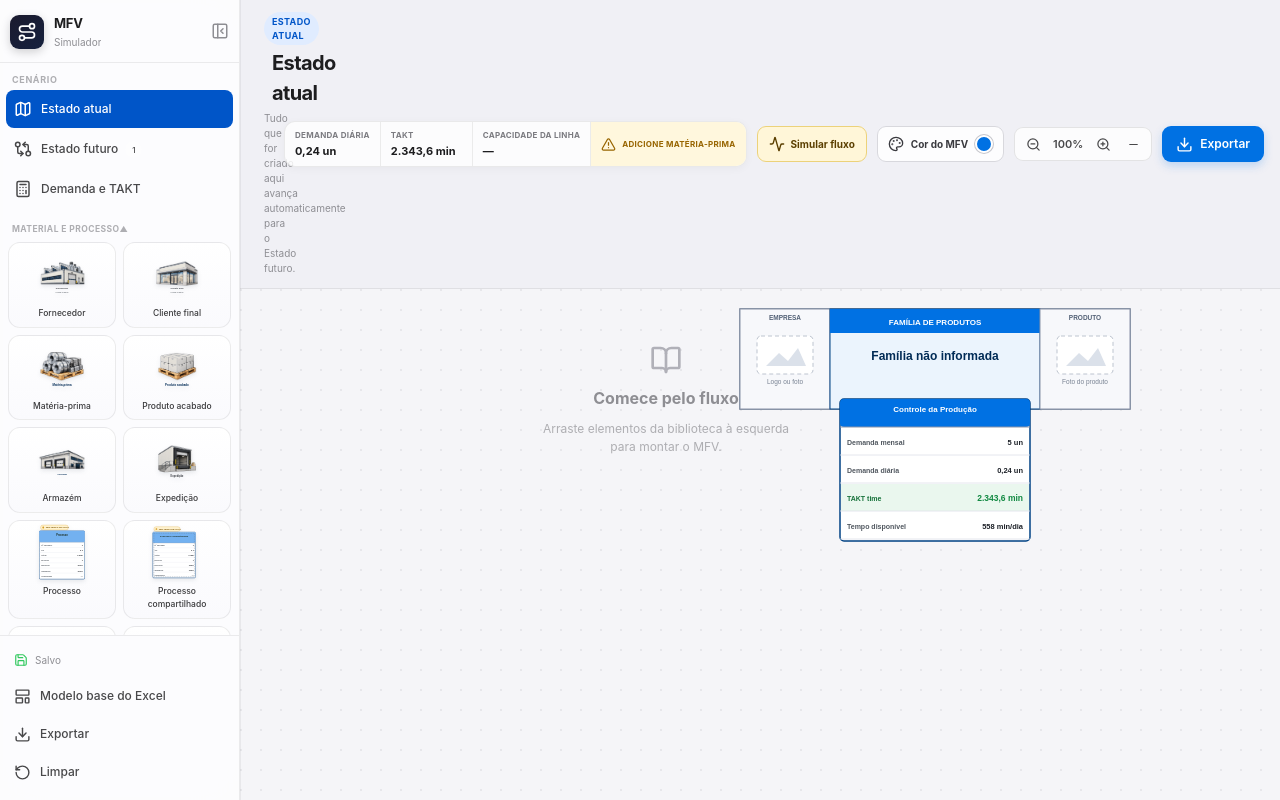
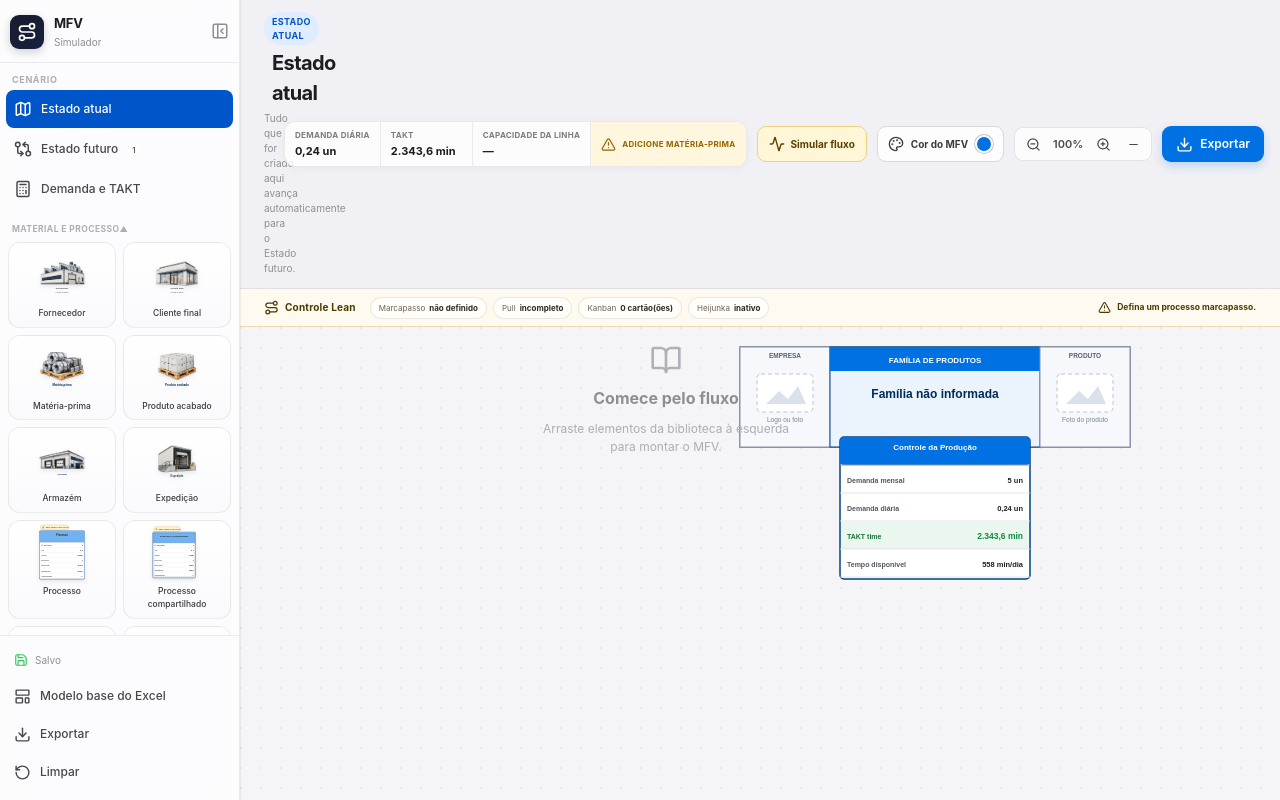
Before and after one commit to gustavodiaas/mfv-simulation, a React (Vite) app: page / in a window 1280 px wide. Built offline with nearby package versions, Linux system fonts and the light colour scheme.

Commit message:
feat: ativar controles de fluxo puxado

```diff
--- a/src/App.tsx
+++ b/src/App.tsx
@@ -110,6 +110,20 @@ function calculateProcessLoad(element: CanvasElement, dailyDemand: number, cumul
     : 0;
   const valid = cycleTime > 0;
   return { effectiveCycleSec, loadPercent, valid, overloaded: valid && loadPercent > 100, capacityPerDay, requiredInputPerDay };
+}
+
+function nearestProcess(marker: CanvasElement, processes: CanvasElement[]) {
+  if (!processes.length) return undefined;
+  const markerSize = elementDimensions(marker);
+  const markerCenter = { x: marker.x + markerSize.width / 2, y: marker.y + markerSize.height / 2 };
+  return processes.reduce((nearest, process) => {
+    const processSize = elementDimensions(process);
+    const distance = Math.hypot(
+      markerCenter.x - (process.x + processSize.width / 2),
+      markerCenter.y - (process.y + processSize.height / 2),
+    );
+    return !nearest || distance < nearest.distance ? { process, distance } : nearest;
+  }, undefined as { process: CanvasElement; distance: number } | undefined)?.process;
 }
 
 function calculateCanvasSimulation(canvas: CanvasState) {
@@ -155,6 +169,30 @@ function calculateCanvasSimulation(canvas: CanvasState) {
   const finiteCapacities = processMetrics.map((metric) => metric.capacityPerDay).filter(Number.isFinite);
   const bottleneckCapacity = finiteCapacities.length ? Math.min(...finiteCapacities) : 0;
   const bottleneck = processMetrics.find((metric) => metric.capacityPerDay === bottleneckCapacity)?.element;
+  const pacemakerMarkers = canvas.elements.filter((element) => element.kind === 'pacemaker');
+  const pacemakerMarker = pacemakerMarkers[0];
+  const linkedPacemaker = pacemakerMarker
+    ? processElements.find((element) => element.id === pacemakerMarker.data.processId)
+      ?? nearestProcess(pacemakerMarker, processElements)
+    : undefined;
+  const pacemakerMetric = processMetrics.find((metric) => metric.element.id === linkedPacemaker?.id);
+  const heijunkaBoxes = canvas.elements.filter((element) => element.kind === 'heijunka');
+  const pullBuffers = canvas.elements.filter((element) => ['supermarket','fifo'].includes(element.kind));
+  const kanbanControls = canvas.elements.filter((element) => ['kanban-production','kanban-withdrawal','signal-kanban','kanban-post'].includes(element.kind));
+  const kanbanCardTotal = kanbanControls.reduce((sum, element) => sum + Math.floor(Math.max(0, Number(element.data.qty) || 0)), 0);
+  const configuredPullLimits = [...pullBuffers, ...kanbanControls]
+    .map((element) => Math.floor(Math.max(0, Number(element.data.qty) || 0)))
+    .filter((quantity) => quantity > 0);
+  const pullWipLimit = configuredPullLimits.length ? Math.min(...configuredPullLimits) : 0;
+  const pullSystemActive = pullBuffers.length > 0 && kanbanControls.length > 0 && pullWipLimit > 0;
+  const leanWarnings: string[] = [];
+  if (!pacemakerMarker) leanWarnings.push('Defina um processo marcapasso.');
+  if (pacemakerMarkers.length > 1) leanWarnings.push('Mantenha somente um marcapasso.');
+  if (pacemakerMarker && !linkedPacemaker) leanWarnings.push('Vincule o marcapasso a um processo.');
+  if (heijunkaBoxes.length > 0 && !linkedPacemaker) leanWarnings.push('O heijunka precisa de um marcapasso válido.');
+  if (pullBuffers.length > 0 && kanbanControls.length === 0) leanWarnings.push('Adicione Kanban ao supermercado ou FIFO.');
+  if (kanbanControls.length > 0 && pullBuffers.length === 0) leanWarnings.push('Adicione supermercado ou FIFO ao circuito Kanban.');
+  if ((pullBuffers.length > 0 || kanbanControls.length > 0) && pullWipLimit === 0) leanWarnings.push('Informe um limite maior que zero no controle puxado.');
   const stockKinds: ElementKind[] = ['inventory','safety-stock','buffer','supermarket','fifo','waiting-time'];
   const inventoryElements = canvas.elements
     .filter((element) => stockKinds.includes(element.kind))
@@ -197,6 +235,16 @@ function calculateCanvasSimulation(canvas: CanvasState) {
     overloadedProcesses: processMetrics.filter((metric) => metric.overloaded),
     bottleneckCapacity,
     bottleneck,
+    pacemakerMarkers,
+    pacemaker: linkedPacemaker,
+    pacemakerMetric,
+    heijunkaBoxes,
+    pullBuffers,
+    kanbanControls,
+    kanbanCardTotal,
+    pullWipLimit,
+    pullSystemActive,
+    leanWarnings,
     inventoryDays,
     waitingTimeMin,
     waitingLeadTimeDays,
@@ -208,6 +256,38 @@ function calculateCanvasSimulation(canvas: CanvasState) {
     finalCustomer,
     routeReady: Boolean(rawMaterialEntry && finalCustomer),
     productionRouteElements,
+  };
+}
+
+function calculateLiveFlow(simulation: ReturnType<typeof calculateCanvasSimulation>, assumptions: ScenarioAssumptions, elapsedSec: number) {
+  const availableSeconds = assumptions.availableMinutesPerDay * 60;
+  const pacemakerInterval = simulation.pacemakerMetric?.capacityPerDay && Number.isFinite(simulation.pacemakerMetric.capacityPerDay)
+    ? availableSeconds / simulation.pacemakerMetric.capacityPerDay
+    : 0;
+  const releaseInterval = Math.max(simulation.taktTimeSec, pacemakerInterval);
+  const demanded = Number.isFinite(releaseInterval) && releaseInterval > 0
+    ? Math.floor(elapsedSec / releaseInterval) + 1
+    : 0;
+  const completionInterval = simulation.bottleneckCapacity > 0
+    ? availableSeconds / simulation.bottleneckCapacity
+    : Infinity;
+  const nominalLeadSec = simulation.processMetrics.reduce((sum, metric) => sum + metric.effectiveCycleSec, 0)
+    + simulation.waitingTimeMin * 60;
+  const potentialCompleted = Number.isFinite(completionInterval) && elapsedSec >= nominalLeadSec
+    ? Math.floor((elapsedSec - nominalLeadSec) / completionInterval) + 1
+    : 0;
+  const allowedInFlow = simulation.pullSystemActive ? simulation.pullWipLimit : Infinity;
+  const launched = Math.min(demanded, potentialCompleted + allowedInFlow);
+  const completed = Math.min(launched, potentialCompleted);
+  return {
+    releaseInterval,
+    demanded,
+    launched,
+    completed,
+    wip: Math.max(0, launched - completed),
+    blocked: Math.max(0, demanded - launched),
+    completionInterval,
+    nominalLeadSec,
   };
 }
 
@@ -536,8 +616,8 @@ const FIELD_DEFS: Partial<Record<ElementKind, { key: string; label: string; type
   'finished-goods':     [{ key: 'label', label: 'Nome', type: 'text' },{ key: 'color', label: 'Cor do produto acabado', type: 'color' },{ key: 'qty', label: 'Quantidade', suffix: 'un' }],
   warehouse:            [{ key: 'label', label: 'Nome', type: 'text' },{ key: 'color', label: 'Cor do armazém', type: 'color' },{ key: 'qty', label: 'Quantidade', suffix: 'un' }],
   buffer:               [{ key: 'label', label: 'Rótulo', type: 'text' },{ key: 'qty', label: 'Quantidade', suffix: 'un' }],
-  supermarket:          [{ key: 'label', label: 'Rótulo', type: 'text' },{ key: 'qty', label: 'Quantidade', suffix: 'un' }],
-  fifo:                 [{ key: 'label', label: 'Rótulo', type: 'text' },{ key: 'qty', label: 'Quantidade', suffix: 'un' }],
+  supermarket:          [{ key: 'label', label: 'Rótulo', type: 'text' },{ key: 'qty', label: 'Limite de WIP', suffix: 'un' }],
+  fifo:                 [{ key: 'label', label: 'Rótulo', type: 'text' },{ key: 'qty', label: 'Limite da fila', suffix: 'un' }],
   'waiting-time':       [{ key: 'label', label: 'Tipo de espera', type: 'text' },{ key: 'durationMin', label: 'Duração', suffix: 'min' }],
   'resource-zone':      [{ key: 'label', label: 'Título da área', type: 'text' }],
   'kanban-production':  [{ key: 'qty', label: 'Quantidade', suffix: 'un' }],
@@ -558,7 +638,7 @@ const FIELD_DEFS: Partial<Record<ElementKind, { key: string; label: string; type
   distance:             [{ key: 'distance', label: 'Distância', suffix: 'm' }],
   'quality-problem':    [{ key: 'label', label: 'Descrição', type: 'text' },{ key: 'qty', label: 'Ocorrências', suffix: 'un' }],
   bottleneck:           [{ key: 'label', label: 'Descrição', type: 'text' }],
-  pacemaker:            [{ key: 'label', label: 'Processo marcapasso', type: 'text' }],
+  pacemaker:            [],
   'future-principles':  [{ key: 'label', label: 'Princípios (uma linha por item)', type: 'textarea' }],
   'signal-kanban':      [{ key: 'qty', label: 'Quantidade de cartões', suffix: 'un' }],
   'kanban-post':        [{ key: 'label', label: 'Título', type: 'text' },{ key: 'qty', label: 'Quantidade de cartões', suffix: 'un' }],
@@ -914,24 +994,21 @@ function LiveFlowOverlay({ canvas, simulation, elapsedSec }: {
     return { id: element.id, x: element.x + size.width * 0.42, y: element.y + size.height * 0.43, element, size };
   });
   const route = centers;
+  const liveFlow = calculateLiveFlow(simulation, canvas.assumptions, elapsedSec);
   const availableSeconds = canvas.assumptions.availableMinutesPerDay * 60;
-  const completionInterval = simulation.bottleneckCapacity > 0 ? availableSeconds / simulation.bottleneckCapacity : Infinity;
   const nominalLeadSec = Math.max(20,
-    simulation.processMetrics.reduce((sum, metric) => sum + metric.effectiveCycleSec, 0)
-      + simulation.waitingTimeMin * 60
+    liveFlow.nominalLeadSec
       + route.length * 15,
   );
-  const hasThroughput = Number.isFinite(completionInterval) && completionInterval > 0;
-  const flowInterval = hasThroughput
-    ? Math.max(simulation.taktTimeSec, completionInterval)
-    : Infinity;
-  const releasedToFlow = hasThroughput
-    ? Math.max(0, Math.floor(elapsedSec / flowInterval) + 1)
-    : 0;
+  const flowInterval = liveFlow.releaseInterval;
+  const releasedToFlow = liveFlow.launched;
   const firstVisible = Math.max(0, releasedToFlow - 18);
   const tokens = Array.from({ length: releasedToFlow - firstVisible }, (_, offset) => {
     const index = firstVisible + offset;
-    const age = Math.max(0, elapsedSec - index * flowInterval);
+    const releaseTime = simulation.pullSystemActive && index >= simulation.pullWipLimit
+      ? liveFlow.nominalLeadSec + (index - simulation.pullWipLimit) * liveFlow.completionInterval
+      : index * flowInterval;
+    const age = Math.max(0, elapsedSec - releaseTime);
     const progress = Math.min(1, age / nominalLeadSec);
     const point = pointAlongRoute(route, progress);
     const truck = truckCenters.find((center) => Math.hypot(point.x - center.x, point.y - center.y) < 58);
@@ -944,6 +1021,13 @@ function LiveFlowOverlay({ canvas, simulation, elapsedSec }: {
   return (
     <g data-export-ui className="live-flow-overlay" pointerEvents="none">
       <polyline points={route.map((point) => `${point.x},${point.y}`).join(' ')} fill="none" stroke={canvas.themeColor} strokeWidth={2} strokeDasharray="4 8" opacity={0.3} />
+      {simulation.pullBuffers.map((control) => {
+        const size = elementDimensions(control);
+        return <g key={`pull-${control.id}`} transform={`translate(${control.x + size.width / 2},${control.y - 17})`}>
+          <rect x={-48} y={-10} width={96} height={20} rx={10} fill="#7a5b00" />
+          <text x={0} y={4} textAnchor="middle" fontSize={7.5} fontWeight="850" fontFamily="Arial" fill="white">PULL · LIMITE {Math.max(0, Number(control.data.qty) || 0)}</text>
+        </g>;
+      })}
       {truckCenters.map((truck) => loadingTruckIds.has(truck.id) && <g key={`loading-${truck.id}`}>
         <rect x={truck.element.x - 5} y={truck.element.y - 5} width={truck.size.width + 10} height={truck.size.height + 10} rx={12} className="live-truck-loading" />
         <g transform={`translate(${truck.element.x + truck.size.width / 2 - 45},${truck.element.y - 30})`}>
@@ -955,7 +1039,8 @@ function LiveFlowOverlay({ canvas, simulation, elapsedSec }: {
         const size = elementDimensions(metric.element);
         const serviceRate = metric.capacityPerDay / availableSeconds;
         const arrivalRate = 1 / simulation.taktTimeSec;
-        const queue = Math.max(0, Math.floor(elapsedSec * (arrivalRate - serviceRate)));
+        const rawQueue = Math.max(0, Math.floor(elapsedSec * (arrivalRate - serviceRate)));
+        const queue = simulation.pullSystemActive ? Math.min(rawQueue, simulation.pullWipLimit) : rawQueue;
         const critical = metric.overloaded || queue > 0;
         return <g key={`live-${metric.element.id}`}>
           <rect x={metric.element.x - 7} y={metric.element.y - 27} width={size.width + 14} height={size.height + 34} rx={9}
@@ -1033,9 +1118,9 @@ function ElementSizeFields({ el, onUpdate }: {
   );
 }
 
-function ElementPopover({ el, onUpdate, onDelete, onClose }: {
+function ElementPopover({ el, processes, onUpdate, onDelete, onClose }: {
   el: CanvasElement; onUpdate: (p: Partial<CanvasElement>) => void;
-  onDelete: () => void; onClose: () => void;
+  processes: CanvasElement[]; onDelete: () => void; onClose: () => void;
 }) {
   const ref = useRef<HTMLDivElement>(null);
   const fields = FIELD_DEFS[el.kind] ?? [{ key: 'label', label: 'Rótulo', type: 'text' }];
@@ -1065,6 +1150,18 @@ function ElementPopover({ el, onUpdate, onDelete, onClose }: {
         <button className="popover-close" onClick={onClose}><X size={15} /></button>
       </div>
       <div style={{ padding: '0 0 4px' }}>
+        {el.kind === 'pacemaker' && <div className="popover-field" style={{ marginTop: 8 }}>
+          <label>Processo programado</label>
+          <select className="popover-select" value={String(el.data.processId ?? '')}
+            onChange={(event) => {
+              const process = processes.find((candidate) => candidate.id === event.target.value);
+              onUpdate({ label: process?.label ?? 'Processo', data: { ...el.data, processId: event.target.value } });
+            }}>
+            <option value="">Selecione o processo</option>
+            {processes.map((process) => <option key={process.id} value={process.id}>{process.label || 'Processo sem nome'}</option>)}
+          </select>
+          <small className="popover-field-help">Somente este processo recebe a programação do fluxo.</small>
+        </div>}
         {fields.map((f) => (
           <div key={f.key} className="popover-field" style={{ marginTop: 8 }}>
             <label>{f.label}</label>
@@ -1657,7 +1754,24 @@ export default function App() {
       setSelectedId(a.id);
     } else {
       const draftData = { ...lib.defaultData };
+      if (kind === 'pacemaker') {
+        const existingPacemaker = canvas.elements.find((element) => element.kind === 'pacemaker');
+        if (existingPacemaker) {
+          window.alert('O MFV deve ter somente um processo marcapasso. Edite ou mova o marcapasso existente.');
+          setSelectedId(existingPacemaker.id);
+          return;
+        }
+        const candidate: CanvasElement = { id: '', kind, x: x - lib.w/2, y: y - lib.h/2, label: '', data: {} };
+        const process = nearestProcess(candidate, canvas.elements.filter((element) => ['process','shared-process'].includes(element.kind)));
+        if (process) {
+          draftData.processId = process.id;
+        }
+      }
       const draft: CanvasElement = { id: makeId(), kind, x: x - lib.w/2, y: y - lib.h/2, label: lib.defaultLabel, data: draftData };
+      if (kind === 'pacemaker' && draftData.processId) {
+        const process = canvas.elements.find((element) => element.id === draftData.processId);
+        draft.label = process?.label ?? draft.label;
+      }
       const snapped = snapElementPosition(draft, draft.x, draft.y, canvas.elements);
       const el = { ...draft, x: snapped.x, y: snapped.y };
       setCanvas((p) => ({ ...p, elements: [...p.elements, el] }));
@@ -1827,7 +1941,11 @@ export default function App() {
 
   const updateEl = (id: string, patch: Partial<CanvasElement>) => {
     setCanvas((p) => {
-      const elements = p.elements.map((el) => el.id===id ? { ...el, ...patch } : el);
+      const elements = p.elements
+        .map((el) => el.id===id ? { ...el, ...patch } : el)
+        .map((el) => el.kind === 'pacemaker' && el.data.processId === id && patch.label !== undefined
+          ? { ...el, label: String(patch.label) }
+          : el);
       return { ...p, elements, arrows: syncAnchoredArrows(p.arrows, elements) };
     });
     if (editingEl?.id === id) setEditingEl((p) => p ? { ...p, ...patch } : p);
@@ -1949,18 +2067,10 @@ export default function App() {
     });
   };
 
-  const liveLaunched = liveElapsedSec > 0 && Number.isFinite(simulation.taktTimeSec) && simulation.taktTimeSec > 0
-    ? Math.floor(liveElapsedSec / simulation.taktTimeSec) + 1
-    : 0;
-  const liveCompletionInterval = simulation.bottleneckCapacity > 0
-    ? simulatedDaySeconds / simulation.bottleneckCapacity
-    : Infinity;
-  const liveNominalLeadSec = simulation.processMetrics.reduce((sum, metric) => sum + metric.effectiveCycleSec, 0)
-    + simulation.waitingTimeMin * 60;
-  const liveCompleted = Number.isFinite(liveCompletionInterval) && liveElapsedSec >= liveNominalLeadSec
-    ? Math.min(liveLaunched, Math.floor((liveElapsedSec - liveNominalLeadSec) / liveCompletionInterval) + 1)
-    : 0;
-  const liveWip = Math.max(0, liveLaunched - liveCompleted);
+  const liveFlow = calculateLiveFlow(simulation, canvas.assumptions, liveElapsedSec);
+  const liveLaunched = liveFlow.launched;
+  const liveCompleted = liveFlow.completed;
+  const liveWip = liveFlow.wip;
   const liveClock = `${String(Math.floor(liveElapsedSec / 3600)).padStart(2, '0')}:${String(Math.floor((liveElapsedSec % 3600) / 60)).padStart(2, '0')}`;
   const toggleLiveSimulation = () => {
     if (!simulation.rawMaterialEntry) {
@@ -2074,6 +2184,21 @@ export default function App() {
           </div>
         </header>
 
+        <div className={`lean-control-strip no-print ${simulation.leanWarnings.length ? 'warning' : 'ready'}`}>
+          <div className="lean-control-title"><Route size={15}/><strong>Controle Lean</strong></div>
+          <div className="lean-control-facts">
+            <span>Marcapasso <b>{simulation.pacemaker?.label || 'não definido'}</b></span>
+            <span>Pull <b>{simulation.pullSystemActive ? `ativo · WIP ${simulation.pullWipLimit}` : 'incompleto'}</b></span>
+            <span>Kanban <b>{simulation.kanbanCardTotal} cartão(ões)</b></span>
+            <span>Heijunka <b>{simulation.heijunkaBoxes.length && simulation.pacemaker ? 'ativo' : 'inativo'}</b></span>
+          </div>
+          <div className="lean-control-message" title={simulation.leanWarnings.join(' ')}>
+            {simulation.leanWarnings.length
+              ? <><AlertTriangle size={13}/><span>{simulation.leanWarnings[0]}{simulation.leanWarnings.length > 1 ? ` +${simulation.leanWarnings.length - 1}` : ''}</span></>
+              : <><CheckCircle2 size={13}/><span>Fluxo puxado configurado e limitado.</span></>}
+          </div>
+        </div>
+
         {(liveRunning || liveElapsedSec > 0) && <div className="live-simulation-bar no-print">
           <div className="live-playback-controls">
             <button className="live-play-button" onClick={toggleLiveSimulation} aria-label={liveRunning ? 'Pausar simulação' : 'Continuar simulação'}>
@@ -2087,6 +2212,7 @@ export default function App() {
           <div className="live-metrics">
             <div><span>Tempo simulado</span><strong>{liveClock}</strong></div>
             <div><span>Ordens liberadas</span><strong>{liveLaunched}</strong></div>
+            <div className={liveFlow.blocked > 0 ? 'attention' : ''}><span>Bloqueadas pelo pull</span><strong>{liveFlow.blocked}</strong></div>
             <div><span>Caixas concluídas</span><strong>{liveCompleted}</strong></div>
             <div className={liveWip > 0 ? 'attention' : ''}><span>WIP em fluxo</span><strong>{liveWip}</strong></div>
             <div className={simulation.overloadedProcesses.length ? 'critical' : 'healthy'}><span>Situação</span><strong>{simulation.overloadedProcesses.length ? `${simulation.overloadedProcesses.length} quebra(m)` : 'Fluxo atende'}</strong></div>
@@ -2223,7 +2349,7 @@ export default function App() {
           onClose={() => setEditingEl(null)} />
       )}
       {editingEl && editingEl.kind !== 'identification' && (
-        <ElementPopover el={editingEl}
+        <ElementPopover el={editingEl} processes={simulation.processElements}
           onUpdate={(p) => updateEl(editingEl.id, p)}
           onDelete={() => deleteEl(editingEl.id)}
           onClose={() => setEditingEl(null)} />
--- a/src/MfvSymbols.tsx
+++ b/src/MfvSymbols.tsx
@@ -51,6 +51,15 @@ function theme(accentColor = '#0071e3') {
     pale: mixColor(accentColor, '#ffffff', 0.92),
   };
 }
+
+const STOCK_COLORS = {
+  accent: '#d6a400',
+  dark: '#8a6500',
+  darker: '#5f4700',
+  mid: '#f0ce40',
+  light: '#fff0a3',
+  pale: '#fff9dc',
+};
 
 function sel(selected: boolean, base: string) { return selected ? '#0071e3' : base; }
 function selW(selected: boolean) { return selected ? 2.5 : 1.5; }
@@ -223,9 +232,9 @@ export function ShippingPointSymbol({ el, selected, onEdit }: SymProps) {
 }
 
 // ── Estoque ───────────────────────────────────────────────────────────────────
-export function InventorySymbol({ el, selected, onEdit, dailyDemand = 0, accentColor }: SymProps) {
+export function InventorySymbol({ el, selected, onEdit, dailyDemand = 0 }: SymProps) {
   const w = 60; const h = 60;
-  const colors = theme(accentColor);
+  const colors = STOCK_COLORS;
   const inventoryDays = dailyDemand > 0 ? Number(el.data.qty ?? 0) / dailyDemand : 0;
   return (
     <g>
@@ -239,9 +248,9 @@ export function InventorySymbol({ el, selected, onEdit, dailyDemand = 0, accentC
 }
 
 // ── Buffer ────────────────────────────────────────────────────────────────────
-export function BufferSymbol({ el, selected, onEdit, accentColor }: SymProps) {
+export function BufferSymbol({ el, selected, onEdit }: SymProps) {
   const w = 80; const h = 60;
-  const colors = theme(accentColor);
+  const colors = STOCK_COLORS;
   return (
     <g>
       {selected && <SelectionRect w={w} h={h} />}
@@ -256,9 +265,9 @@ export function BufferSymbol({ el, selected, onEdit, accentColor }: SymProps) {
 }
 
 // ── Supermercado ──────────────────────────────────────────────────────────────
-export function SupermarketSymbol({ el, selected, onEdit, accentColor }: SymProps) {
+export function SupermarketSymbol({ el, selected, onEdit }: SymProps) {
   const w = 80; const h = 70;
-  const colors = theme(accentColor);
+  const colors = STOCK_COLORS;
   return (
     <g>
       {selected && <SelectionRect w={w} h={h} />}
@@ -275,15 +284,16 @@ export function SupermarketSymbol({ el, selected, onEdit, accentColor }: SymProp
 }
 
 // ── FIFO ──────────────────────────────────────────────────────────────────────
-export function FifoSymbol({ selected, onEdit, accentColor }: SymProps) {
+export function FifoSymbol({ el, selected, onEdit }: SymProps) {
   const w = 100; const h = 50;
-  const colors = theme(accentColor);
+  const colors = STOCK_COLORS;
   return (
     <g>
       {selected && <SelectionRect w={w} h={h} />}
       <rect x={1} y={10} width={w-2} height={26} rx={6} fill={colors.pale} stroke={sel(selected,colors.dark)} strokeWidth={selW(selected)} />
       <text x={w/2-8} y={27} textAnchor="middle" fontSize={9} fontWeight="800" fontFamily="Arial" fill={colors.darker}>FIFO</text>
       <polygon points={`${w-18},10 ${w-2},23 ${w-18},36`} fill={colors.accent} />
+      {Number(el.data.qty) > 0 && <text x={w/2} y={46} textAnchor="middle" fontSize={6.5} fontWeight="700" fontFamily="Arial" fill={colors.darker}>limite {el.data.qty} un</text>}
       <EditBtn onEdit={onEdit} x={w-2} y={2} />
     </g>
   );
@@ -799,8 +809,8 @@ export function ExtendedSymbol(props: SymProps) {
 
   if (el.kind === 'safety-stock') {
     const w=76,h=64;
-    return <g>{selected && <SelectionRect w={w} h={h}/>}<polygon points="22,7 40,40 4,40" fill={colors.light} stroke={stroke} strokeWidth={strokeWidth}/><polygon points="54,7 72,40 36,40" fill={colors.mid} stroke={stroke} strokeWidth={strokeWidth}/>
-      <text x={38} y={35} textAnchor="middle" fontSize={9} fontWeight="800" fontFamily="Arial" fill={colors.darker}>SS</text><text x={38} y={55} textAnchor="middle" fontSize={7} fontFamily="Arial" fill="#4d5663">{el.data.qty ?? 0} un</text>{edit(w-2)}</g>;
+    return <g>{selected && <SelectionRect w={w} h={h}/>}<polygon points="22,7 40,40 4,40" fill={STOCK_COLORS.light} stroke={sel(selected,STOCK_COLORS.dark)} strokeWidth={strokeWidth}/><polygon points="54,7 72,40 36,40" fill={STOCK_COLORS.mid} stroke={sel(selected,STOCK_COLORS.dark)} strokeWidth={strokeWidth}/>
+      <text x={38} y={35} textAnchor="middle" fontSize={9} fontWeight="800" fontFamily="Arial" fill={STOCK_COLORS.darker}>SS</text><text x={38} y={55} textAnchor="middle" fontSize={7} fontFamily="Arial" fill="#4d5663">{el.data.qty ?? 0} un</text>{edit(w-2)}</g>;
   }
 
   if (['transport-air','transport-ship','forklift','milk-run'].includes(el.kind)) {
--- a/src/index.css
+++ b/src/index.css
@@ -167,6 +167,22 @@ button, input, select { font: inherit; cursor: pointer; }
 .simulation-summary .summary-critical span,
 .simulation-summary .summary-warning span,
 .simulation-summary .summary-ok span { color: currentColor; }
+
+.lean-control-strip {
+  min-height: 38px; padding: 6px 24px; display: flex; align-items: center; gap: 14px;
+  color: #4b3a00; background: #fffaf0; border-bottom: 1px solid #eadcae;
+}
+.lean-control-strip.ready { color: #155f38; background: #eef9f3; border-bottom-color: #c7e6d4; }
+.lean-control-title, .lean-control-message { display: inline-flex; align-items: center; gap: 6px; white-space: nowrap; }
+.lean-control-title strong { font-size: 10px; letter-spacing: .02em; }
+.lean-control-facts { flex: 1; display: flex; align-items: center; gap: 6px; overflow-x: auto; }
+.lean-control-facts span {
+  display: inline-flex; gap: 4px; padding: 4px 8px; color: #6e6350; background: rgba(255,255,255,.72);
+  border: 1px solid rgba(108,84,23,.12); border-radius: 999px; font-size: 8px; white-space: nowrap;
+}
+.lean-control-facts b { color: #302b23; }
+.lean-control-message { font-size: 8.5px; font-weight: 700; }
+.popover-field-help { display: block; margin-top: 5px; color: #77777d; font-size: 8px; line-height: 1.35; }
 
 /* zoom controls */
 .zoom-controls {
@@ -529,6 +545,8 @@ g:hover > .edit-btn-group { opacity: 1; }
   .live-simulation-bar { align-items: flex-start; flex-direction: column; gap: 7px; }
   .live-metrics { width: 100%; justify-content: stretch; }
   .live-metrics > div { flex: 1; }
+  .lean-control-strip { align-items: flex-start; flex-wrap: wrap; gap: 7px 12px; }
+  .lean-control-facts { order: 3; width: 100%; flex-basis: 100%; }
 }
 
 @media (max-width: 800px) {
```
